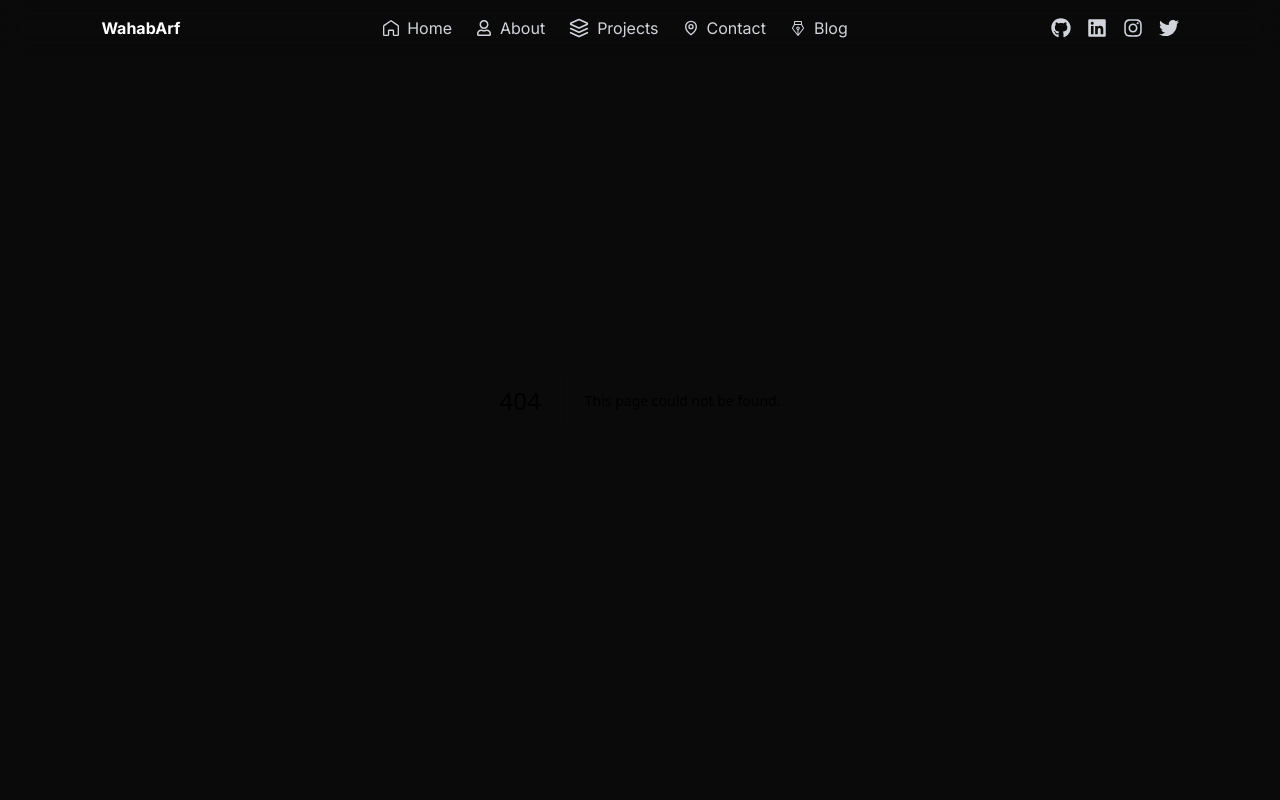
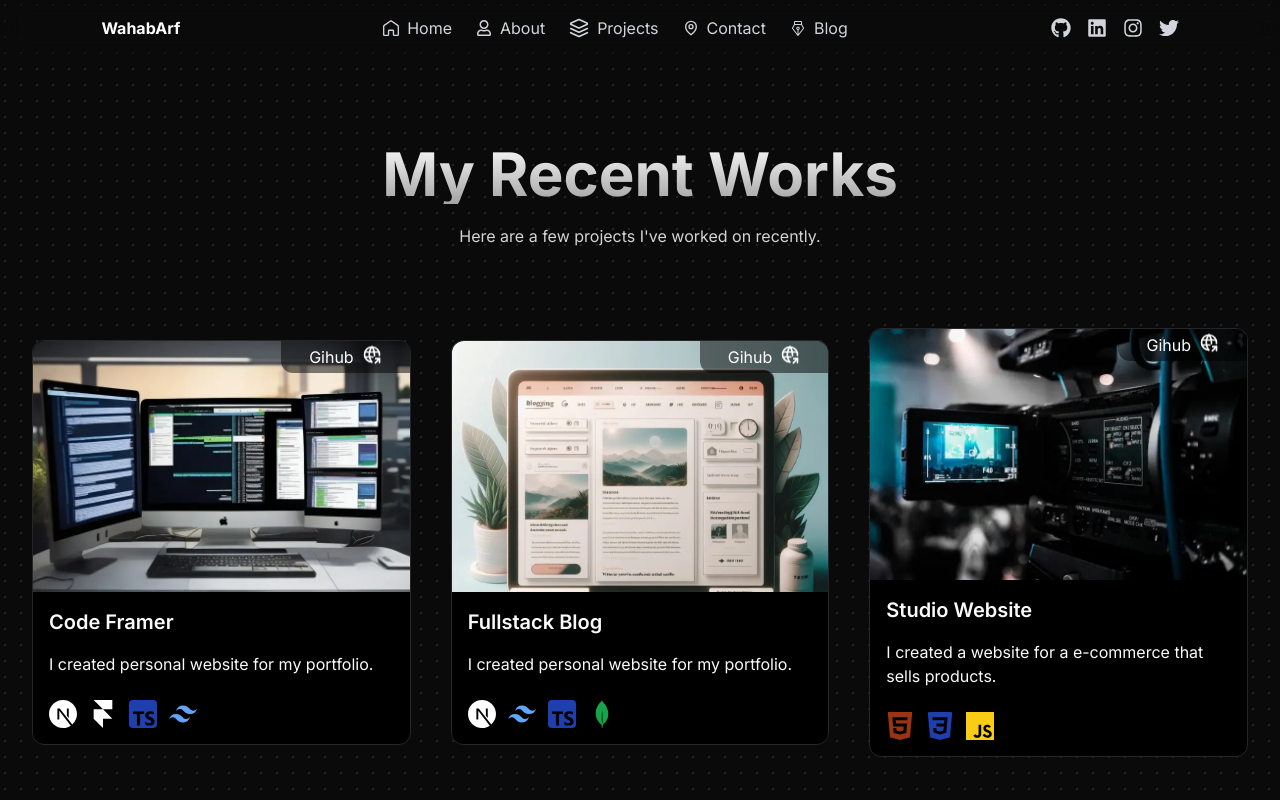
Before and after one commit to muhammadwahabarifin/Next.Js14, a Next.js app: page /example in a window 1280 px wide. Before the commit this address had no page. Shown: the top 800 px of the page. Built offline with nearby package versions, Linux system fonts and the light colour scheme.

Commit message:
up layout

```diff
--- /dev/null
+++ b/src/app/example/layout.tsx
@@ -0,0 +1,16 @@
+import Footer from '@/components/navigation/footer';
+import { SITE_CONFIG } from '@/config/metadata';
+import React from 'react';
+
+export const metadata = SITE_CONFIG;
+
+const layout: React.FC<{ children: React.ReactNode }> = ({ children }) => {
+    return (
+        <div>
+            {children}
+            <Footer />
+        </div>
+    );
+};
+
+export default layout;
--- /dev/null
+++ b/src/app/example/page.tsx
@@ -0,0 +1,207 @@
+/* eslint-disable @next/next/no-img-element */
+'use client';
+
+import { EXAMPLE } from '@/constants/example';
+import { motion } from 'framer-motion';
+import Image from 'next/image';
+import React from 'react';
+import { SiNodedotjs, SiReact, SiTailwindcss } from 'react-icons/si';
+import { TbEye, TbStack2, TbWorldShare } from 'react-icons/tb';
+
+/* eslint-disable @next/next/no-img-element */
+
+/* eslint-disable @next/next/no-img-element */
+
+/* eslint-disable @next/next/no-img-element */
+
+/* eslint-disable @next/next/no-img-element */
+
+/* eslint-disable @next/next/no-img-element */
+
+/* eslint-disable @next/next/no-img-element */
+
+/* eslint-disable @next/next/no-img-element */
+
+/* eslint-disable @next/next/no-img-element */
+
+/* eslint-disable @next/next/no-img-element */
+
+/* eslint-disable @next/next/no-img-element */
+
+/* eslint-disable @next/next/no-img-element */
+
+/* eslint-disable @next/next/no-img-element */
+
+/* eslint-disable @next/next/no-img-element */
+
+/* eslint-disable @next/next/no-img-element */
+
+/* eslint-disable @next/next/no-img-element */
+
+/* eslint-disable @next/next/no-img-element */
+
+/* eslint-disable @next/next/no-img-element */
+
+/* eslint-disable @next/next/no-img-element */
+
+/* eslint-disable @next/next/no-img-element */
+
+/* eslint-disable @next/next/no-img-element */
+
+/* eslint-disable @next/next/no-img-element */
+
+/* eslint-disable @next/next/no-img-element */
+
+/* eslint-disable @next/next/no-img-element */
+
+/* eslint-disable @next/next/no-img-element */
+
+/* eslint-disable @next/next/no-img-element */
+
+/* eslint-disable @next/next/no-img-element */
+
+/* eslint-disable @next/next/no-img-element */
+
+/* eslint-disable @next/next/no-img-element */
+
+/* eslint-disable @next/next/no-img-element */
+
+/* eslint-disable @next/next/no-img-element */
+
+/* eslint-disable @next/next/no-img-element */
+
+/* eslint-disable @next/next/no-img-element */
+
+/* eslint-disable @next/next/no-img-element */
+
+/* eslint-disable @next/next/no-img-element */
+
+/* eslint-disable @next/next/no-img-element */
+
+/* eslint-disable @next/next/no-img-element */
+
+/* eslint-disable @next/next/no-img-element */
+
+/* eslint-disable @next/next/no-img-element */
+
+/* eslint-disable @next/next/no-img-element */
+
+/* eslint-disable @next/next/no-img-element */
+
+/* eslint-disable @next/next/no-img-element */
+
+/* eslint-disable @next/next/no-img-element */
+
+/* eslint-disable @next/next/no-img-element */
+
+/* eslint-disable @next/next/no-img-element */
+
+/* eslint-disable @next/next/no-img-element */
+
+/* eslint-disable @next/next/no-img-element */
+
+/* eslint-disable @next/next/no-img-element */
+
+/* eslint-disable @next/next/no-img-element */
+
+/* eslint-disable @next/next/no-img-element */
+
+/* eslint-disable @next/next/no-img-element */
+
+/* eslint-disable @next/next/no-img-element */
+
+/* eslint-disable @next/next/no-img-element */
+
+/* eslint-disable @next/next/no-img-element */
+
+/* eslint-disable @next/next/no-img-element */
+
+/* eslint-disable @next/next/no-img-element */
+
+/* eslint-disable @next/next/no-img-element */
+
+/* eslint-disable @next/next/no-img-element */
+
+/* eslint-disable @next/next/no-img-element */
+
+/* eslint-disable @next/next/no-img-element */
+
+/* eslint-disable @next/next/no-img-element */
+
+/* eslint-disable @next/next/no-img-element */
+
+/* eslint-disable @next/next/no-img-element */
+
+/* eslint-disable @next/next/no-img-element */
+
+/* eslint-disable @next/next/no-img-element */
+
+const Example = () => {
+    return (
+        <>
+            <motion.div className="h-[fit-content] relative w-full flex flex-col items-center overflow-hidden rounded-md bg-dot-slate-100/[0.24]">
+                <div className="px-8 sm:px-0 mt-28 sm:mt-36 w-auto space-y-5">
+                    <h1 className="text-5xl md:text-5xl xl:text-6xl font-bold bg-clip-text text-transparent bg-gradient-to-b from-neutral-50 to-neutral-400 bg-opacity-50 leading-tight">
+                        My Recent Works
+                    </h1>
+                    <p className="text-neutral-300 text-center">
+                        Here are a few projects I&apos;ve worked on recently.
+                    </p>
+                </div>
+
+                {/* card list */}
+                <div className="grid lg:grid-cols-3 md:grid-cols-2 2xl:grid-cols-3 gap-10 my-20 mx-8 justify-center items-center">
+                    {EXAMPLE.slice(0, 3).map((project: any, index: number) => (
+                        <div
+                            key={index}
+                            className=" h-auto border border-stone-300 rounded-xl
+          hover:scale-105 duration-300 flex flex-col dark:border-neutral-800 dark:bg-black relative"
+                        >
+                            <a
+                                className="absolute px-7 py-1 rounded-bl-xl rounded-tr-xl right-0 bg-black bg-opacity-50
+              flex gap-2 items-center text-white"
+                                href={project.urlDirect}
+                            >
+                                <span>Gihub</span>
+                                <TbWorldShare className="w-5 h-5 animate-bounce" />
+                            </a>
+                            <img
+                                src={project.srcImage}
+                                alt="projectImage.webp"
+                                width={'100%'}
+                                height={'100%'}
+                                className="bg-cover rounded-t-xl"
+                            />
+                            <div className="p-4">
+                                <h3 className="font-semibold text-xl mb-4">
+                                    {project.title}
+                                </h3>
+                                <p className="text-base mb-2">
+                                    {project.description}
+                                </p>
+                            </div>
+                            <ul className="h-full flex flex-wrap items-end gap-3 pb-4 px-4 justify-self-start">
+                                {project.icons.map(
+                                    (icon: any, index_: number) => (
+                                        <li
+                                            key={index_}
+                                            className="tooltip before:text-neutral-700 dark:text-white before:bg-neutral-200
+                  before:dark:bg-white before:content-[attr(data-tooltip)]"
+                                            data-tooltip={icon.title}
+                                        >
+                                            <icon.SvgIcon
+                                                className={`w-7 h-7 ${icon.class} `}
+                                            />
+                                        </li>
+                                    ),
+                                )}
+                            </ul>
+                        </div>
+                    ))}
+                </div>
+            </motion.div>
+        </>
+    );
+};
+
+export default Example;
--- /dev/null
+++ b/src/constants/example.ts
@@ -0,0 +1,103 @@
+import {
+    SiCss3,
+    SiFramer,
+    SiHtml5,
+    SiJavascript,
+    SiMongodb,
+    SiNextdotjs,
+    SiTailwindcss,
+    SiTypescript,
+} from 'react-icons/si';
+
+type Icon = {
+    SvgIcon: any;
+    title: string;
+    class: string;
+};
+
+type Project = {
+    title: string;
+    description: string;
+    srcImage: string;
+    icons: Array<Icon>;
+};
+
+export const EXAMPLE: Array<Project> = [
+    {
+        title: 'Code Framer',
+        description: 'I created personal website for my portfolio.',
+        srcImage: '/project1.webp',
+        icons: [
+            {
+                SvgIcon: SiNextdotjs,
+                title: 'NextJS',
+                class: 'fill-black dark:fill-white',
+            },
+            {
+                SvgIcon: SiFramer,
+                title: 'FramerMotion',
+                class: 'fill-black dark:fill-white',
+            },
+            {
+                SvgIcon: SiTypescript,
+                title: 'Typescript',
+                class: 'fill-blue-800 rounded',
+            },
+            {
+                SvgIcon: SiTailwindcss,
+                title: 'TailwindCSS',
+                class: 'fill-blue-400',
+            },
+        ],
+    },
+    {
+        title: 'Fullstack Blog',
+        description: 'I created personal website for my portfolio.',
+        srcImage: '/project2.webp',
+        icons: [
+            {
+                SvgIcon: SiNextdotjs,
+                title: 'NextJS',
+                class: 'fill-stone-950 dark:fill-white',
+            },
+            {
+                SvgIcon: SiTailwindcss,
+                title: 'TailwindCSS',
+                class: 'fill-blue-400',
+            },
+            {
+                SvgIcon: SiTypescript,
+                title: 'Typescript',
+                class: 'fill-blue-800 rounded',
+            },
+            {
+                SvgIcon: SiMongodb,
+                title: 'MongoDB',
+                class: 'fill-green-600',
+            },
+        ],
+    },
+    {
+        title: 'Studio Website',
+        description:
+            'I created a website for a e-commerce that sells products.',
+        srcImage: '/project4.webp',
+        icons: [
+            {
+                SvgIcon: SiHtml5,
+                title: 'HTML5',
+                class: 'fill-orange-800',
+            },
+            {
+                SvgIcon: SiCss3,
+                title: 'CSS3',
+                class: 'fill-blue-800 rounded',
+            },
+            {
+                SvgIcon: SiJavascript,
+                title: 'Javascript',
+                class: 'fill-yellow-400',
+            },
+        ],
+    },
+];
```
